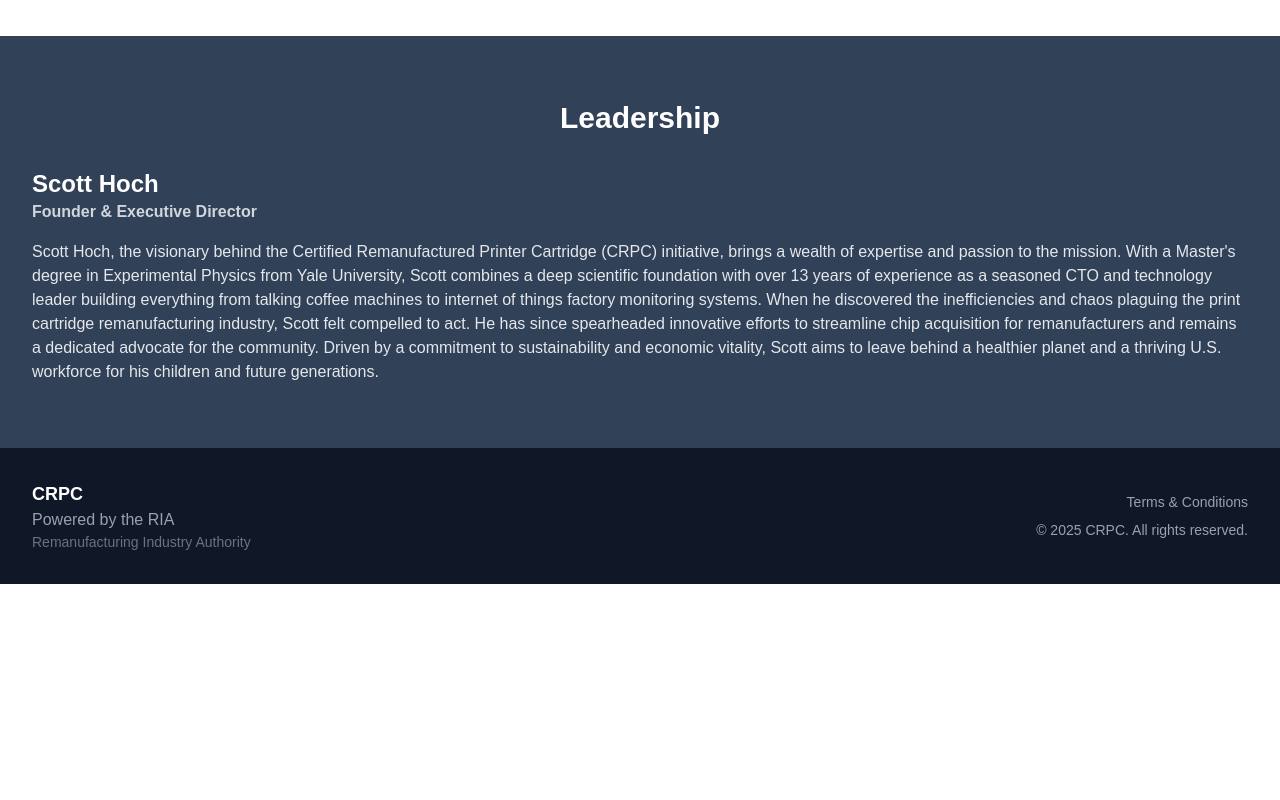
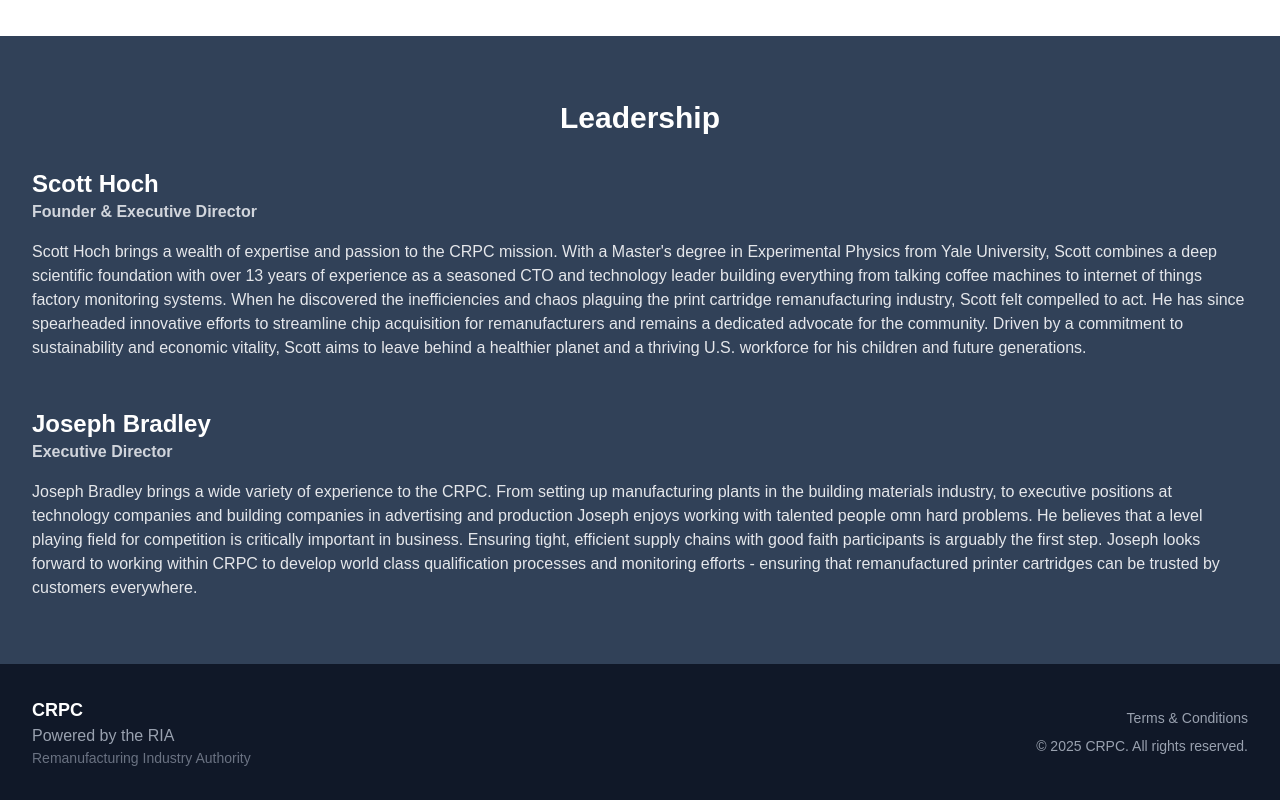
Before and after one commit to correlator/crpc, a Next.js app: page /about in a window 1280 px wide. Shown: the part 1792-2592 px from the top of the page. Before the commit the page ends 2376 px from the top, so only its background shows below. Built offline with nearby package versions, Linux system fonts and the light colour scheme.

Commit message:
add joseph

```diff
--- a/src/app/about/page.tsx
+++ b/src/app/about/page.tsx
@@ -105,12 +105,20 @@
         <div className="max-w-7xl mx-auto px-4 sm:px-6 lg:px-8">
           <div className="prose prose-invert prose-lg mx-auto">
             <h2 className="text-white text-3xl font-bold text-center mb-8">Leadership</h2>
-            <div className="flex flex-col items-center">
+            <div className="flex flex-col items-center space-y-12">
               <div className="w-full">
                 <h3 className="text-white text-2xl font-bold">Scott Hoch</h3>
                 <p className="text-gray-300 font-semibold">Founder &amp; Executive Director</p>
                 <p className="text-gray-200 mt-4">
-                  Scott Hoch, the visionary behind the Certified Remanufactured Printer Cartridge (CRPC) initiative, brings a wealth of expertise and passion to the mission. With a Master&apos;s degree in Experimental Physics from Yale University, Scott combines a deep scientific foundation with over 13 years of experience as a seasoned CTO and technology leader building everything from talking coffee machines to internet of things factory monitoring systems. When he discovered the inefficiencies and chaos plaguing the print cartridge remanufacturing industry, Scott felt compelled to act. He has since spearheaded innovative efforts to streamline chip acquisition for remanufacturers and remains a dedicated advocate for the community. Driven by a commitment to sustainability and economic vitality, Scott aims to leave behind a healthier planet and a thriving U.S. workforce for his children and future generations.
+                  Scott Hoch brings a wealth of expertise and passion to the CRPC mission. With a Master&apos;s degree in Experimental Physics from Yale University, Scott combines a deep scientific foundation with over 13 years of experience as a seasoned CTO and technology leader building everything from talking coffee machines to internet of things factory monitoring systems. When he discovered the inefficiencies and chaos plaguing the print cartridge remanufacturing industry, Scott felt compelled to act. He has since spearheaded innovative efforts to streamline chip acquisition for remanufacturers and remains a dedicated advocate for the community. Driven by a commitment to sustainability and economic vitality, Scott aims to leave behind a healthier planet and a thriving U.S. workforce for his children and future generations.
+                </p>
+              </div>
+
+              <div className="w-full">
+                <h3 className="text-white text-2xl font-bold">Joseph Bradley</h3>
+                <p className="text-gray-300 font-semibold">Executive Director</p>
+                <p className="text-gray-200 mt-4">
+                  Joseph Bradley brings a wide variety of experience to the CRPC. From setting up manufacturing plants in the building materials industry, to executive positions at technology companies and building companies in advertising and production Joseph enjoys working with talented people omn hard problems. He believes that a level playing field for competition is critically important in business. Ensuring tight, efficient supply chains with good faith participants is arguably the first step. Joseph looks forward to working within CRPC to develop world class qualification processes and monitoring efforts - ensuring that remanufactured printer cartridges can be trusted by customers everywhere.
                 </p>
               </div>
             </div>
```
